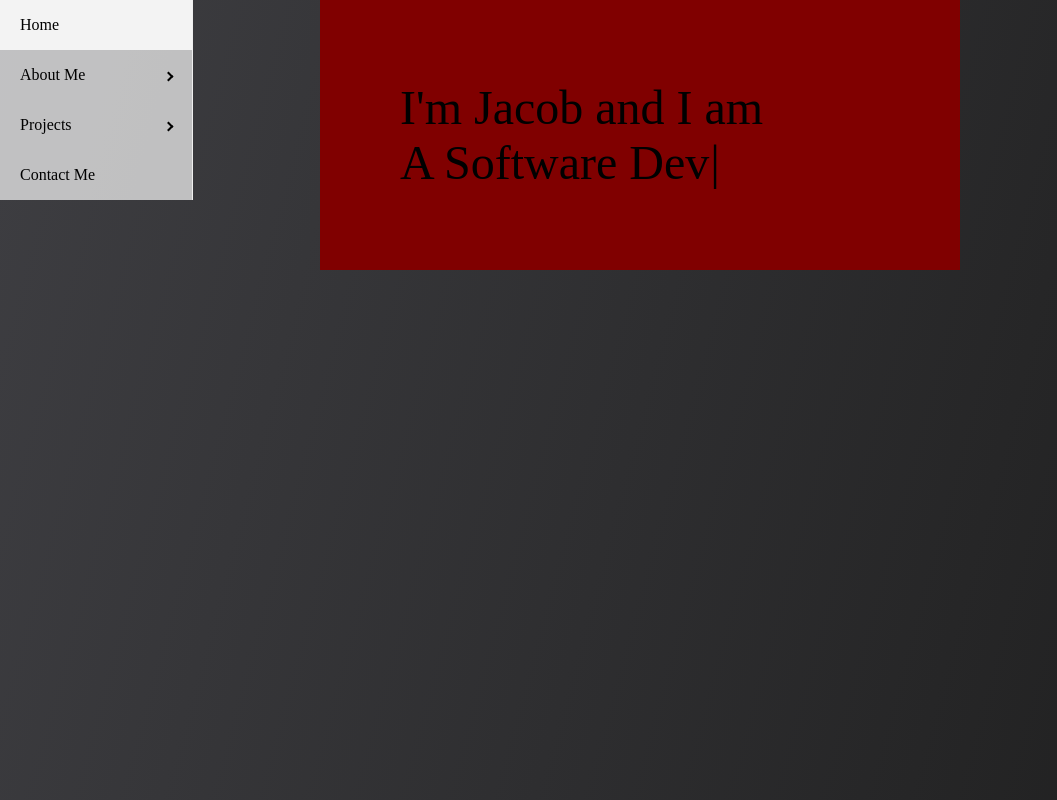
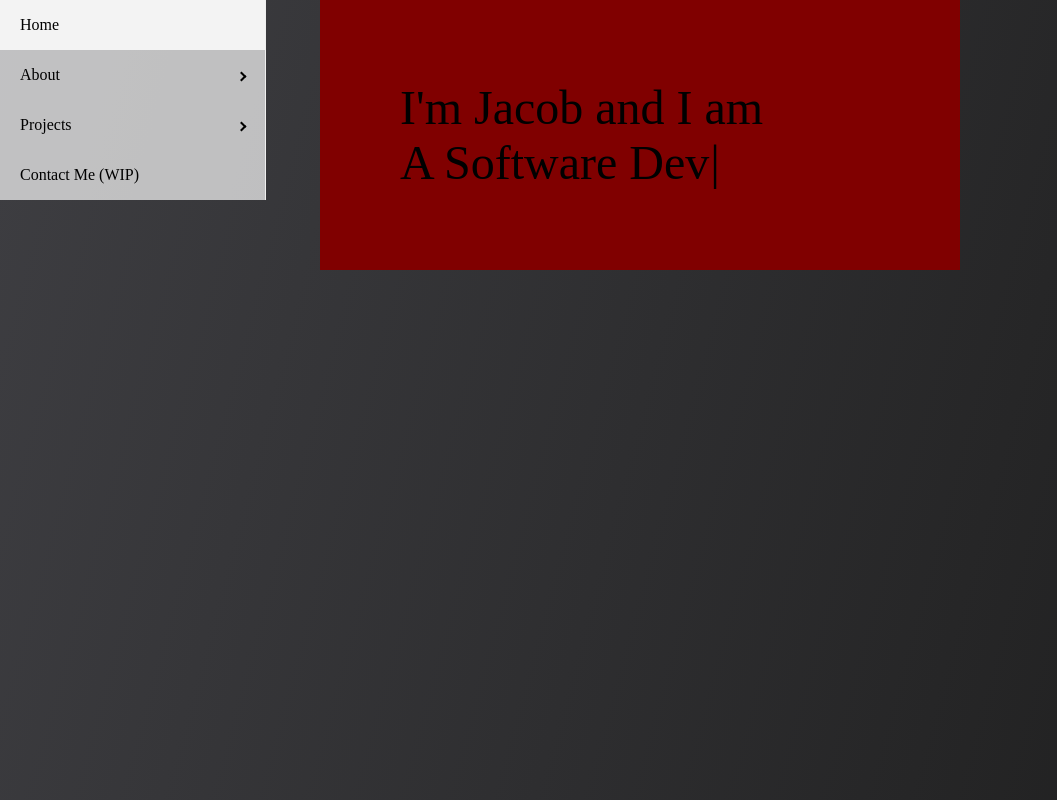
Before and after one commit to jalowe13/jacob-website, a Next.js app: page / in a window 1280 px wide. Shown: the whole page, without its empty margins (0-1057 px from the left). Built offline with nearby package versions, Linux system fonts and the light colour scheme.

Commit message:
Stable site functionality
HTTPS and API imaging works. Ready for personalization

```diff
--- a/components/MenuLayout.js
+++ b/components/MenuLayout.js
@@ -21,20 +21,20 @@ const MenuLayout =({children}) =>{
     const collapsed = useState(false);
     return(
         <ProSidebarProvider>
-        <Sidebar width='192px'>
+        <Sidebar width='265px'>
             <Menu>
                 <MenuItem component={<Link href="/" />}>
                     Home
                 </MenuItem>
-                <SubMenu label="About Me">
+                <SubMenu label="About">
                 <MenuItem component={<Link href="/about" />}>
-                    About
+                    Me (WIP)
                 </MenuItem>
                 <MenuItem>
-                    Skills
+                    My Skills (WIP)
                 </MenuItem>
                 <MenuItem>
-                    Resume
+                    Resume (WIP)
                 </MenuItem>
                 </SubMenu>
                 <SubMenu label="Projects">
@@ -42,12 +42,24 @@ const MenuLayout =({children}) =>{
                 <MenuItem component={<Link href="/replicate" />}>
                 Replicate
                 </MenuItem>
+                <MenuItem component={<Link href="https://github.com/jalowe13/TheOneSDL" />}>
+                The One SDL Project (WIP)
+                </MenuItem>
+                <MenuItem>
+                VGB Unity (WIP)
+                </MenuItem>
                 </SubMenu>
                 <SubMenu label="School">
+                <MenuItem component={<Link href="https://sites.google.com/vt.edu/ece4554-group42-car-detection" />}>
+                Computer Vision
+                </MenuItem>
+                <MenuItem>
+                Machine Learning (WIP)
+                </MenuItem>
                 </SubMenu>
                 </SubMenu>
                 <MenuItem>
-                Contact Me
+                Contact Me (WIP)
                 </MenuItem>
              </Menu>
           </Sidebar>
--- a/pages/api/predictions/index.js
+++ b/pages/api/predictions/index.js
@@ -1,4 +1,6 @@
 // Source https://replicate.com/docs/get-started/  Step 4
+
+// Note .env.local will be needed for making API calls
 
 // Backend work
 
--- a/pages/index.js
+++ b/pages/index.js
@@ -28,7 +28,10 @@ export default function Home() {
         options={{
         strings: [
           "A Software Developer",
-          "Learning React.js",
+          "A Recent Graduate",
+          "Honest",
+          "Hardworking",
+          "Consistantly Improving",
           "A Learner",
           "Curious",
           "Joyful",
--- a/server.js
+++ b/server.js
@@ -1,7 +1,6 @@
 // HTTPS in NextJS
 // https://nextjs.org/docs/advanced-features/custom-server
-// Middleware redirect
-// https://stackoverflow.com/questions/66458059/how-do-i-force-or-redirect-my-next-js-website-to-use-https
+// Using express set up server https://stackoverflow.com/questions/55304101/https-on-localhost-using-nextjs-express
 
 const { createServer } = require('http')
 const { parse } = require('url')
```
